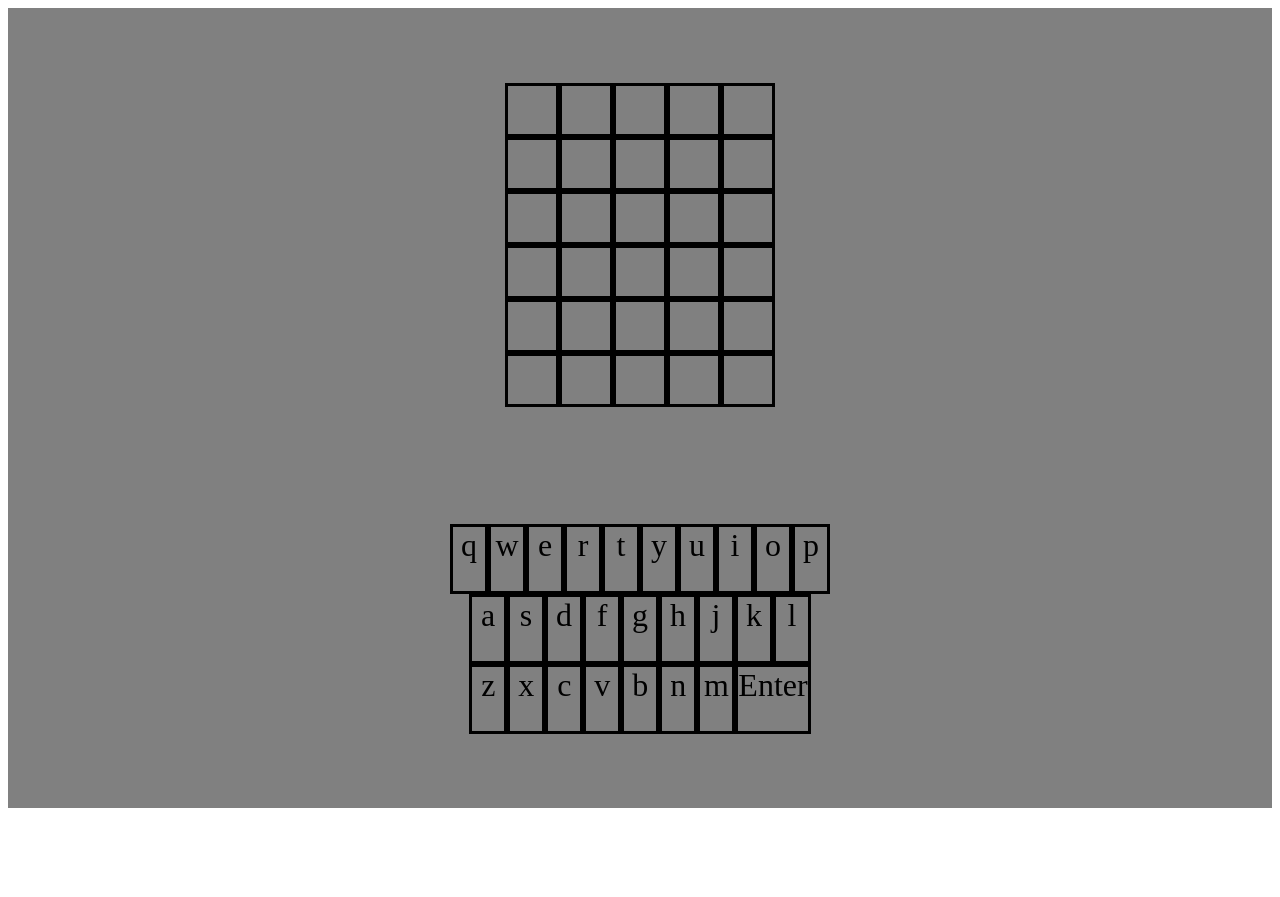
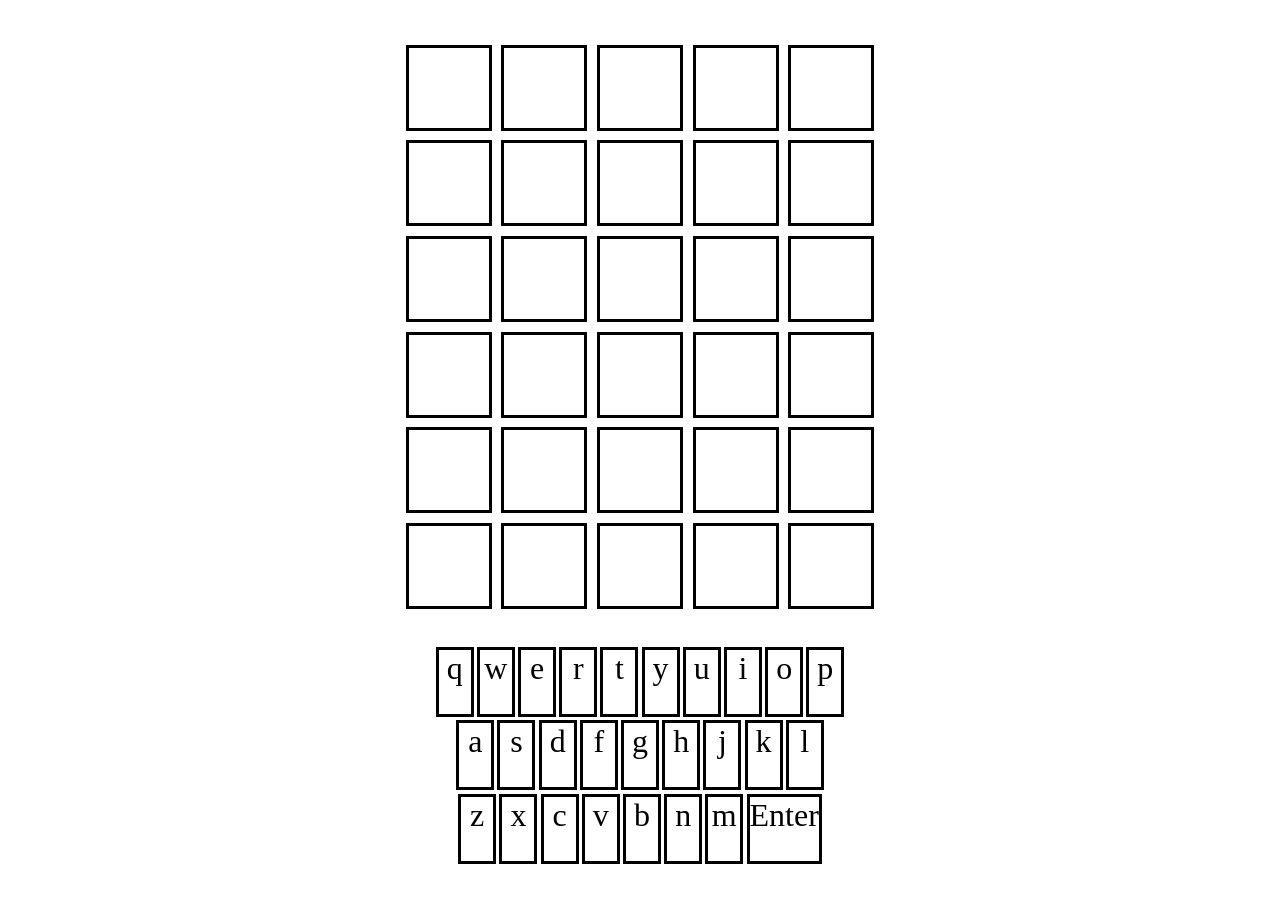
Before and after one commit to abanardi/wordle-clone, a React (Create React App) app: page / in a window 1280 px wide. Before the commit the page ends 816 px from the top, so only its background shows below. Built offline with nearby package versions, Linux system fonts and the light colour scheme.

Commit message:
Can now add letters to the words

```diff
--- a/package.json
+++ b/package.json
@@ -9,6 +9,7 @@
     "react": "^17.0.2",
     "react-dom": "^17.0.2",
     "react-scripts": "5.0.0",
+    "uuid": "^8.3.2",
     "web-vitals": "^2.1.4"
   },
   "scripts": {
--- a/src/App.css
+++ b/src/App.css
@@ -1,35 +1,37 @@
+/** @format */
+
 .App {
   display: flex;
   justify-content: space-around;
   flex-direction: column;
   height: 100vh;
-  background-color: gray;
 }
 
-.letter{
+.letter {
   font-size: 2rem;
   margin: 0;
   padding: 0;
   text-align: center;
 }
 
-.words-panel{
+.words-panel {
   margin-top: 2rem;
   margin-bottom: 2rem;
 }
 
-.word > .letter-div{
+.word > .letter-div {
   display: flex;
   align-items: center;
   justify-content: center;
-  height: 3rem;
-  width: 3rem;
+  height: 5rem;
+  width: 5rem;
   margin: 0;
   padding: 0;
   border-style: solid;
+  margin: 0.3rem 0.3rem 0.3rem 0.3rem;
 }
 
-.word{
+.word {
   display: flex;
   margin: 0;
   padding: 0;
@@ -37,21 +39,36 @@
   justify-content: center;
 }
 
-.row-one, .row-two, .row-three{
+.row-one,
+.row-two,
+.row-three {
   display: flex;
   justify-content: center;
 }
 
-.row-three{
+.row-three {
   margin-bottom: 2rem;
 }
 
-.keyboard{
+.keyboard {
   height: 4rem;
   width: 2rem;
   border-style: solid;
+  margin: 0.1rem 0.1rem 0.1rem 0.1rem;
 }
 
-.enter{
+.enter {
   width: fit-content;
 }
+
+.used{
+  background-color: gray;
+}
+
+.in-word{
+  background-color: yellow;
+}
+
+.in-place{
+  background-color: green;
+}
--- a/src/App.js
+++ b/src/App.js
@@ -8,68 +8,71 @@ import Word from './components/Word';
 function App() {
   const [words, setWords] = useState(['', '', '', '', '', '']);
   const [wordNumber, setWordNumber] = useState(0);
+  const one = 'qwertyuiop';
+  const two = 'asdfghjkl';
+  const three = 'zxcvbnm';
+  const letters = (one + two + three)
+    .split('')
+    .map((letter) => ({
+      letter: letter,
+      used: false,
+      inWord: false,
+      inPlace: false,
+    }));
+  console.log(letters);
 
   useEffect(() => {
-    document.addEventListener('keydown', (ele) => {
-      // console.log(words);
-      if (ele.key.match(/^[A-Za-zd]{1,1}$/)) {
-        let word = words[3];
-        word += ele.key;
-        console.log(word);
-        // console.log(ele.key);
-        // if (word.length >= 6) {
-        //   console.log('Too long');
-        // }
-        // else {
-        const wordsCopy = words.map((ele) => ele);
-        wordsCopy[3] = word;
-        // console.log(wordsCopy);
-        // console.log(words);
-        console.log('Not too long');
-        // console.log(wordsCopy);
-        setWords(wordsCopy);
-        // console.log(words);
-        // }
+    window.addEventListener('keydown', addWord);
+    return () => {
+      window.removeEventListener('keydown', addWord);
+    };
+  });
+
+  const addWord = (e) => {
+    const letter = e.key;
+    const wordsCopy = words.map((ele) => ele);
+    let word = words[wordNumber];
+
+    // console.log(letter);
+
+    if (letter === 'Enter') {
+      // console.log('Enter hit');
+      if (wordNumber >= 6) {
+        return;
+      } else if (word.length < 5) {
+        // console.log('Not long enough');
+      } else {
+        setWordNumber(wordNumber + 1);
       }
-    });
-  }, [words]);
+    } else if (letter === 'Backspace') {
+      // console.log('Delete');
+      let deleted = word.slice(0, word.length - 1);
+      wordsCopy[wordNumber] = deleted;
+      setWords(wordsCopy);
+    } else if (wordNumber >= 6) {
+      // console.log('Too many words');
+    } else if (letter.match(/^[A-Za-zd]{1,1}$/)) {
+      word += letter.toUpperCase();
+      if (word.length >= 6) {
+        // console.log('Hit enter');
+        return;
+      }
+      wordsCopy[wordNumber] = word;
+      setWords(wordsCopy);
+    } else {
+      // console.log('Does not work!');
+    }
+  };
 
-  console.log(words);
-
-  // function addLetter(wordIndex, letter) {
-  //   const wordsCopy = words.map((ele) => ele);
-  //   wordsCopy[wordIndex] += letter;
-  //   setWords(wordsCopy);
-  //   // console.log(words);
-  // }
-
-  // document.addEventListener('keydown', (ele) => {
-  //   if (ele.key.match(/^[A-Za-zd]{1,1}$/)) {
-  //     console.log(ele.key);
-  //     addLetter(1, ele.key);
-  //   }
-
-  //   // const wordsCopy = words;
-  //   // wordsCopy[3] += ele.key;
-  //   // // console.log(wordsCopy);
-  //   // // console.log(words);
-  //   // setWords(wordsCopy);
-  // });
-
-  // console.log(words);
+  let i = 0;
 
   return (
     <div className="App">
       <div className="words-panel">
-        {words.map((ele) => (
-          <Word letters={ele} />
-        ))}
-        {/* <Word letters='PLANE'/>
-      <Word />
-      <Word />
-      <Word />
-      <Word />
-      <Word /> */}
+        {words.map((ele) => {
+          i += 1;
+          return <Word key={'word' + i} letters={ele} />;
+        })}
       </div>
       <Keyboard />
     </div>
--- a/src/components/Keyboard.js
+++ b/src/components/Keyboard.js
@@ -1,3 +1,5 @@
+/** @format */
+
 import React from 'react';
 import Letter from './Letter';
 
@@ -6,22 +8,45 @@ const Keyboard = () => {
   const two = 'asdfghjkl';
   const three = 'zxcvbnm';
 
+  let i = 0;
+
   return (
     <div>
       <div className="row-one">
-        {one.split('').map((ele) => (
-          <Letter innerText={ele} classModifiers="keyboard" />
-        ))}
+        {one.split('').map((ele) => {
+          i += 1;
+          return (
+            <Letter
+              key={'keyboard ' + i}
+              innerText={ele}
+              classModifiers="keyboard"
+            />
+          );
+        })}
       </div>
       <div className="row-two">
-        {two.split('').map((ele) => (
-          <Letter innerText={ele} classModifiers="keyboard" />
-        ))}
+        {two.split('').map((ele) => {
+          i += 1;
+          return (
+            <Letter
+              key={'keyboard ' + i}
+              innerText={ele}
+              classModifiers="keyboard"
+            />
+          );
+        })}
       </div>
       <div className="row-three">
-        {three.split('').map((ele) => (
-          <Letter innerText={ele} classModifiers="keyboard" />
-        ))}
+        {three.split('').map((ele) => {
+          i += 1;
+          return (
+            <Letter
+              key={'keyboard ' + i}
+              innerText={ele}
+              classModifiers="keyboard"
+            />
+          );
+        })}
         <Letter innerText={'Enter'} classModifiers="keyboard enter" />
       </div>
     </div>
--- a/src/components/Word.js
+++ b/src/components/Word.js
@@ -1,16 +1,29 @@
+/** @format */
+
 import React from 'react';
 import Letter from './Letter';
 
 const Word = ({ letters }) => {
-  if(letters === undefined || letters === ''){
-    letters = '     '
+  if (letters === undefined || letters === '') {
+    letters = '     ';
+  } else if (letters.length < 5) {
+    while (letters.length < 5) {
+      letters += ' ';
+    }
   }
+
+  let i = 0;
   return (
     <div className="word">
-      {letters !== undefined ? letters.split('').map((ele) => (<Letter innerText={ele} />)) : <Letter innerText='' />}
+      {letters !== undefined ? (
+        letters.split('').map((ele) => {
+        i+=1;
+        return <Letter key={'word ' + i} innerText={ele} />})
+      ) : (
+        <Letter innerText="" />
+      )}
     </div>
-
-  )
+  );
 };
 
 export default Word;
```
Also changed, not shown: 1 other file (tests, documents, lock files or other folders).
